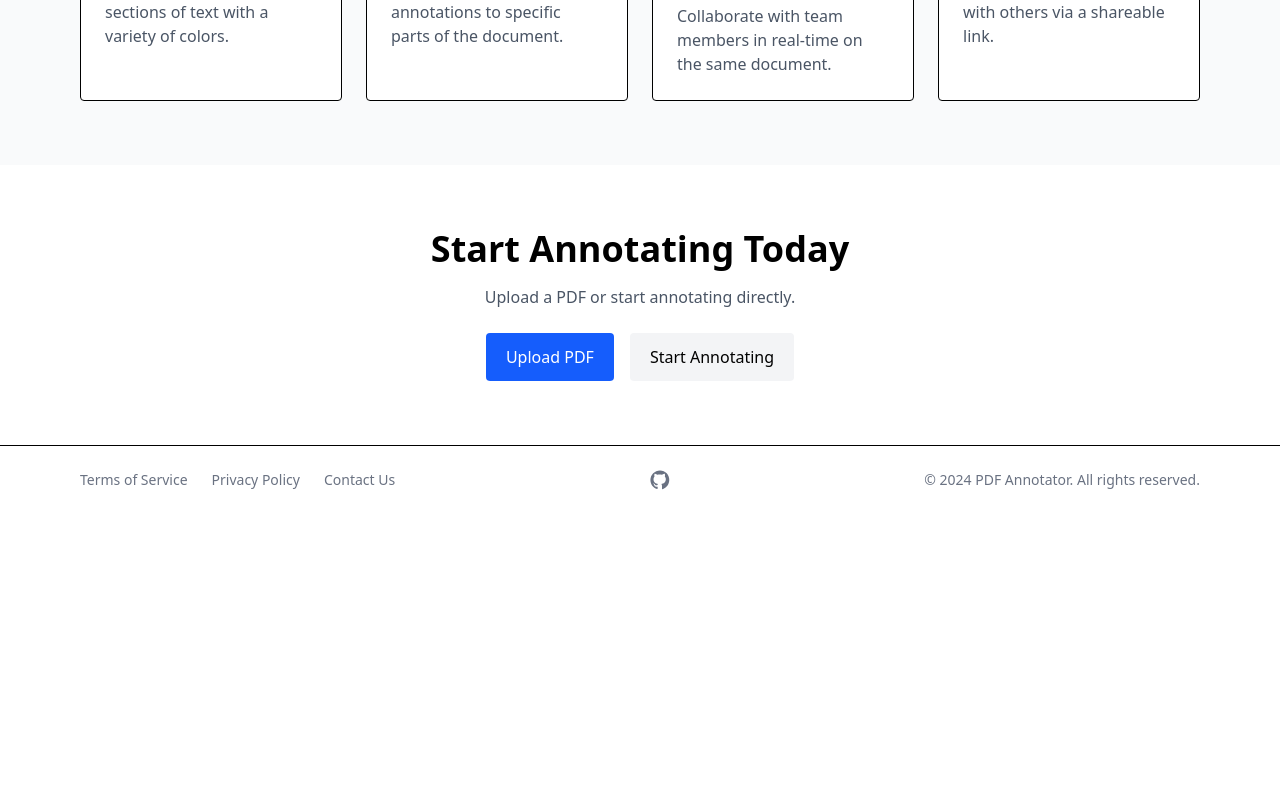
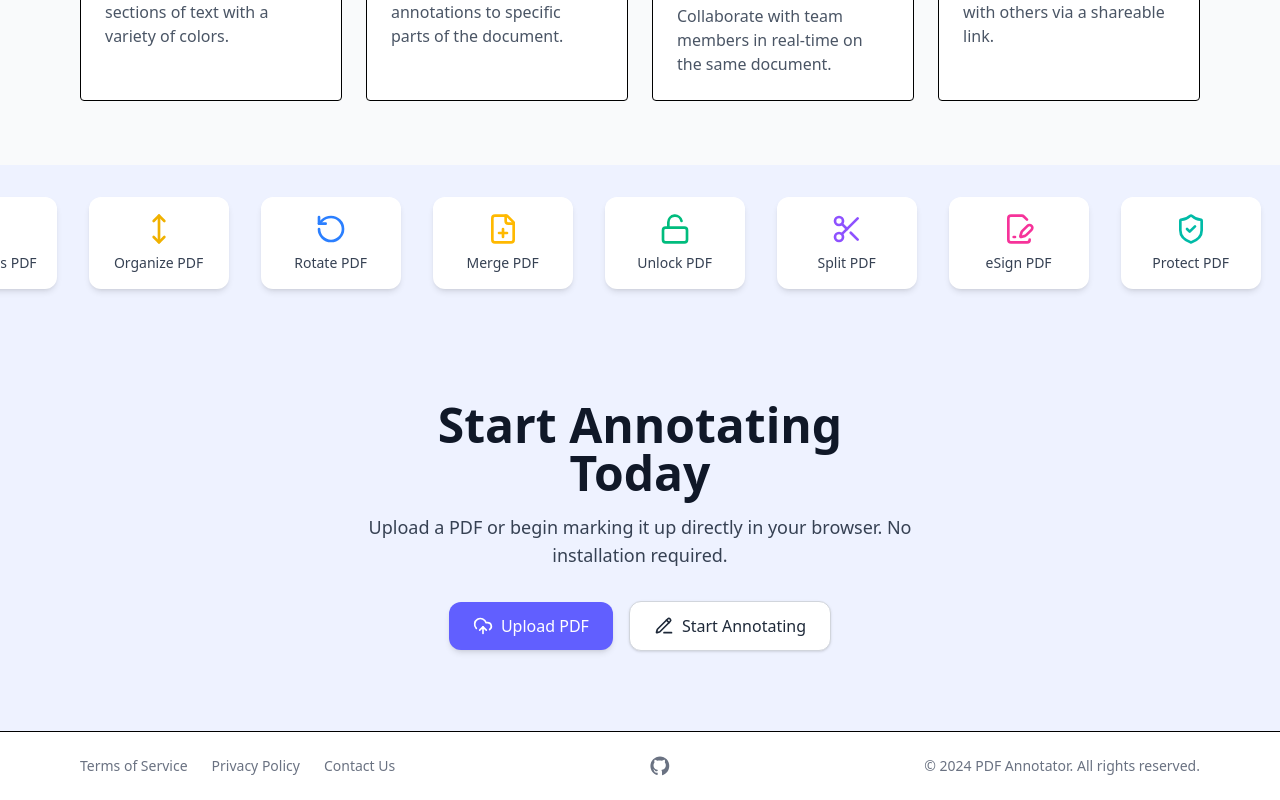
Before and after one commit to AjayGodara2417/pdf-annotation, a Next.js app: page / in a window 1280 px wide. Shown: the part 637-1437 px from the top of the page. Before the commit the page ends 1151 px from the top, so only its background shows below. Built offline with nearby package versions, Linux system fonts and the light colour scheme.

Commit message:
CTA completed with slidderbar

```diff
--- a/src/components/CallToActionSection.js
+++ b/src/components/CallToActionSection.js
@@ -1,22 +1,119 @@
-export default function CallToActionSection() {
+"use client";
+
+import {
+  Scissors,
+  Unlock,
+  RotateCcw,
+  FilePlus,
+  FileSignature,
+  ShieldCheck,
+  MoveVertical,
+  CombineIcon,
+  ArrowDownUpIcon,
+  UploadCloud,
+  PencilLine,
+} from "lucide-react";
+
+export default function PdfToolsSlider() {
+  // Sliderbar Icons
+  const tools = [
+    {
+      icon: <CombineIcon className="w-8 h-8 text-purple-500" />,
+      label: "Compress PDF",
+    },
+    {
+      icon: <ArrowDownUpIcon className="w-8 h-8 text-rose-500" />,
+      label: "Hyper-compress PDF",
+    },
+    {
+      icon: <MoveVertical className="w-8 h-8 text-yellow-500" />,
+      label: "Organize PDF",
+    },
+    {
+      icon: <RotateCcw className="w-8 h-8 text-blue-500" />,
+      label: "Rotate PDF",
+    },
+    {
+      icon: <FilePlus className="w-8 h-8 text-amber-400" />,
+      label: "Merge PDF",
+    },
+    {
+      icon: <Unlock className="w-8 h-8 text-emerald-500" />,
+      label: "Unlock PDF",
+    },
+    {
+      icon: <Scissors className="w-8 h-8 text-violet-500" />,
+      label: "Split PDF",
+    },
+    {
+      icon: <FileSignature className="w-8 h-8 text-pink-500" />,
+      label: "eSign PDF",
+    },
+    {
+      icon: <ShieldCheck className="w-8 h-8 text-teal-500" />,
+      label: "Protect PDF",
+    },
+  ];
+
   return (
-    <section className="py-16 text-center">
+    <>
+      {/* SliderBar */}
+      <section className="w-full overflow-hidden bg-indigo-50 py-8">
+        <div className="relative">
+          <div className="flex w-max animate-marquee space-x-8">
+            {[...tools, ...tools].map((item, index) => (
+              <div
+                key={index}
+                className="flex flex-col items-center justify-center bg-white rounded-xl px-5 py-4 shadow-md min-w-[140px] transition-transform hover:scale-105"
+              >
+                {item.icon}
+                <span className="text-sm mt-2 font-medium text-gray-700 text-center whitespace-nowrap">
+                  {item.label}
+                </span>
+              </div>
+            ))}
+          </div>
+        </div>
+
+        {/* Animation style */}
+        <style jsx>{`
+          @keyframes marquee {
+            0% {
+              transform: translateX(0%);
+            }
+            100% {
+              transform: translateX(-50%);
+            }
+          }
+
+          .animate-marquee {
+            animation: marquee 30s linear infinite;
+          }
+        `}</style>
+      </section>
+
+      {/* CTA: Call To Action */}
+      <section className="py-20 bg-indigo-50 text-center">
         <div className="max-w-xl mx-auto px-4">
-        <h2 className="text-3xl md:text-4xl font-bold mb-4">
+          <h2 className="text-4xl md:text-5xl font-extrabold mb-4 text-gray-900">
             Start Annotating Today
           </h2>
-        <p className="text-gray-600 mb-6">
-          Upload a PDF or start annotating directly.
+          <p className="text-gray-700 mb-8 text-lg">
+            Upload a PDF or begin marking it up directly in your browser. No
+            installation required.
           </p>
-        <div className="flex justify-center gap-4">
-          <button className="bg-blue-600 text-white px-5 py-3 rounded hover:bg-blue-700 transition">
+          <div className="flex flex-col sm:flex-row justify-center items-center gap-4">
+            <button className="flex items-center gap-2 bg-indigo-500 text-white px-6 py-3 rounded-xl shadow-md hover:bg-indigo-700 transition-all duration-300">
+              <UploadCloud className="w-5 h-5" />
               Upload PDF
             </button>
-          <button className="bg-gray-100 px-5 py-3 rounded hover:bg-gray-200 transition">
+            <button className="flex items-center gap-2 bg-white text-gray-800 px-6 py-3 rounded-xl border border-gray-300 shadow hover:bg-gray-100 transition-all duration-300">
+              <PencilLine className="w-5 h-5" />
               Start Annotating
             </button>
           </div>
         </div>
       </section>
+    </>
   );
 }
```
Lines whose indentation alone changed are shown as unchanged.
